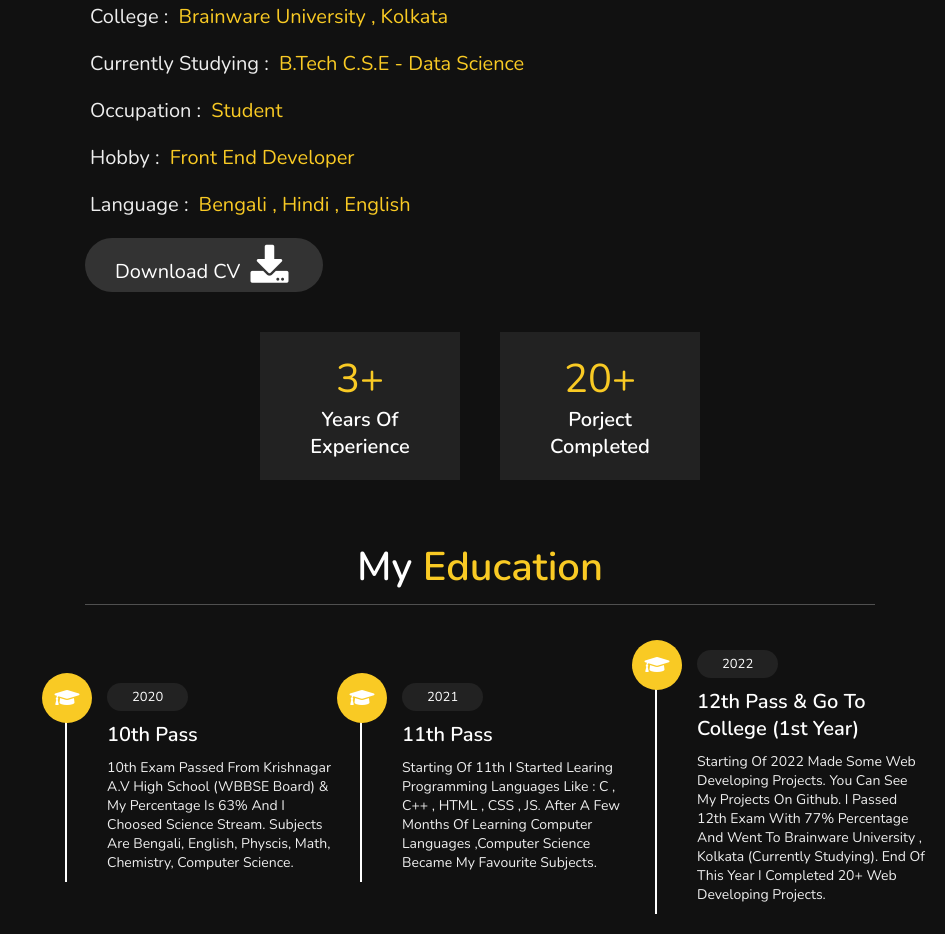
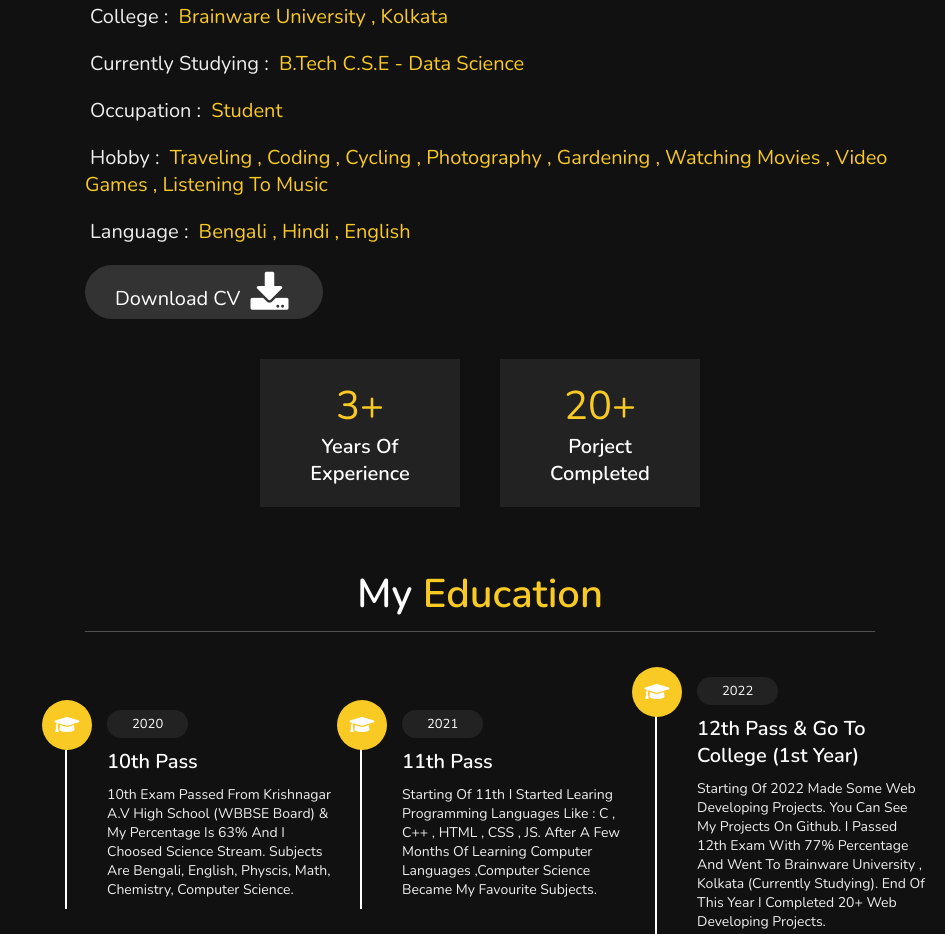
Before and after one commit to Tanik0505/Portfolio_identity.github.io, a plain HTML site: page index.html in a window 1280 px wide. Shown: the part 1110-2044 px from the top of the page, without its empty margins (335-1280 px from the left). Drawn offline with nearby package versions, Linux system fonts and the light colour scheme.

Commit message:
Update index.html

```diff
--- a/index.html
+++ b/index.html
@@ -77,7 +77,8 @@
         <h3> <span> College : </span> Brainware University , Kolkata </h3>
         <h3> <span> currently Studying : </span> B.tech C.S.E - Data Science</h3>
         <h3> <span> Occupation : </span> Student </h3>
-        <h3> <span> Hobby : </span> front end developer </h3>
+        <h3> <span> Hobby : </span> Traveling , Coding , Cycling , Photography , Gardening ,
+             Watching Movies , Video Games , Listening To Music  </h3>
         <h3> <span> language : </span> Bengali , Hindi , English </h3>
         <a href="TanikSarkar_Resume.pdf"><button class="btn"> download CV <i class="fas fa-download"></i> </button></a>
     </div>
```
